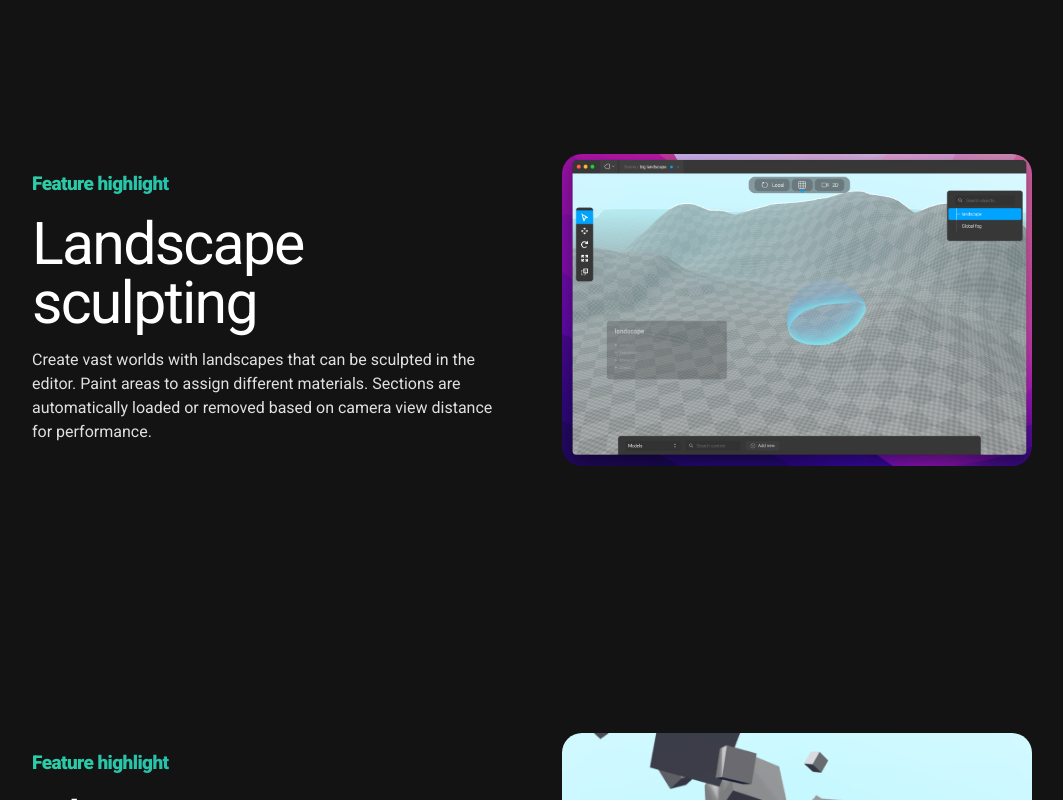
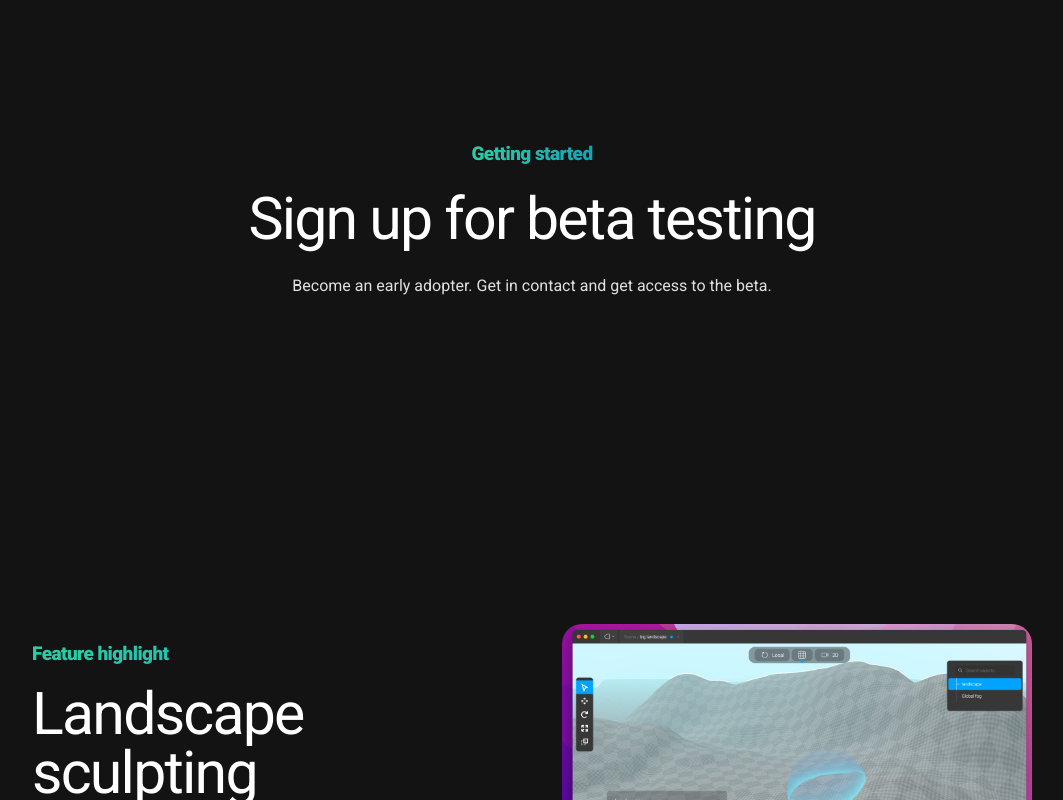
Before and after one commit to adamringhede/hology-website, a Next.js app: page / in a window 1280 px wide. Shown: the part 880-1680 px from the top of the page, without its empty margins (108-1171 px from the left). Built offline with nearby package versions, Linux system fonts and the light colour scheme.

Commit message:
move up getting started

```diff
--- a/app/page.tsx
+++ b/app/page.tsx
@@ -22,6 +22,17 @@ export default function Page() {
 
         {video}
 
+      </section>
+
+      <section className="section-centered" id="beta">
+        <h3>Getting started</h3>
+        <h2>Sign up for beta testing</h2>
+        <p>
+          Become an early adopter. Get in contact and get access to the beta.
+        </p>
+        <div className="waitlist-form">
+          <ConvertKitForm></ConvertKitForm>
+        </div>
       </section>
 
 
@@ -133,16 +144,7 @@ export default function Page() {
         </div>
       </section>
 
-      <section className="section-centered" id="beta">
-        <h3>Getting started</h3>
-        <h2>Sign up for beta testing</h2>
-        <p>
-          Become an early adopter. Get in contact and get access to the beta.
-        </p>
-        <div className="waitlist-form">
-          <ConvertKitForm></ConvertKitForm>
-        </div>
-      </section>
+
     </>
   )
 }
```
